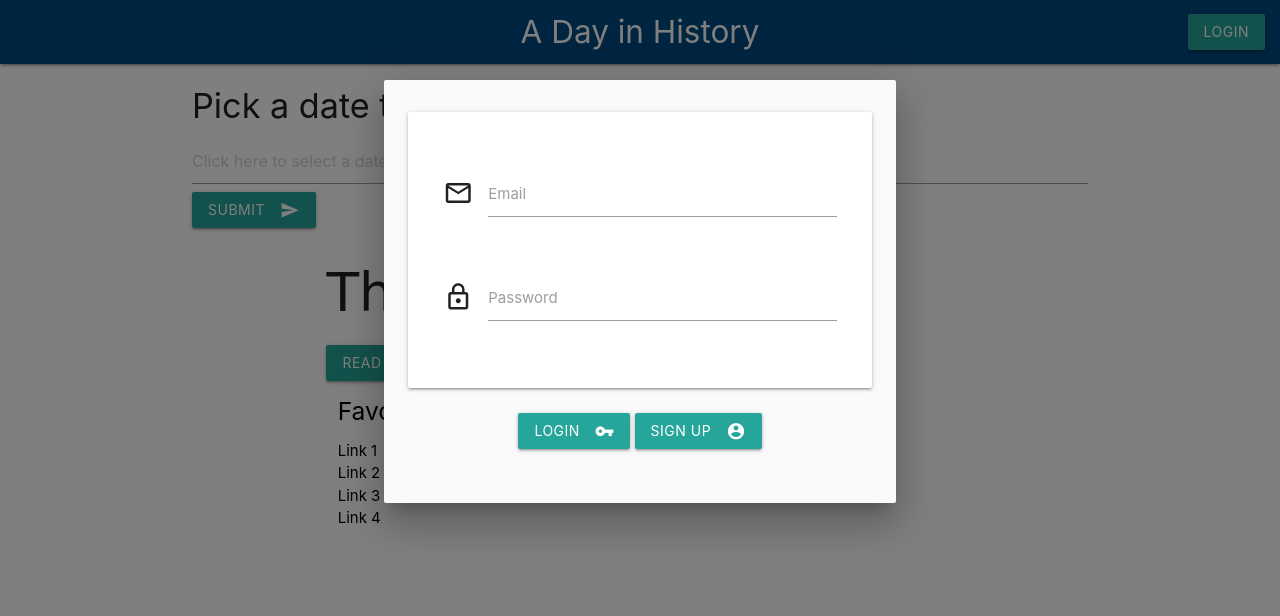
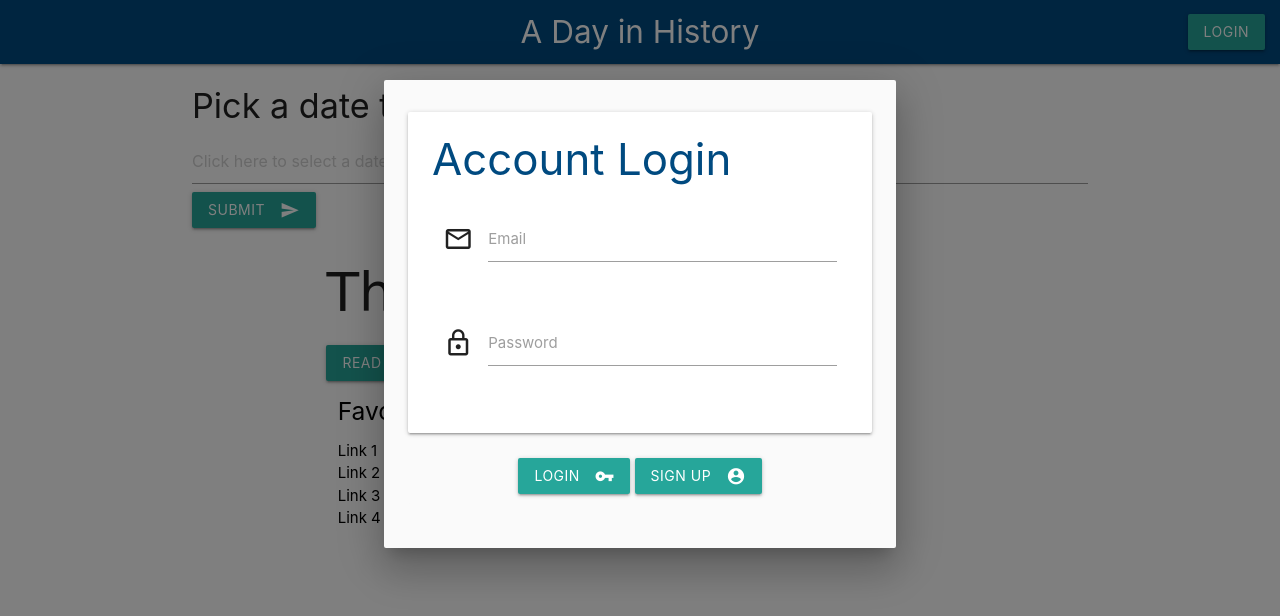
Before and after one commit to nehasahay/Project1, a plain HTML site: page index.html in a window 1280 px wide. Both pictures are taken after a click on the link "LOGIN". Drawn offline with nearby package versions, Linux system fonts and the light colour scheme; no server answers; a web font is replaced by a local one.

Commit message:
cleaned up login screen a second time :D

```diff
--- a/index.html
+++ b/index.html
@@ -33,8 +33,7 @@
                     <div class="row">
                         <div class="row z-depth-6 card-panel">
                             <form class="login-form">
-                                <div class="row">
-                                </div>
+                                <h3>Account Login</h3>
                                 <div class="row">
                                     <div class="input-field col s12">
                                         <i class="material-icons prefix">mail_outline</i>
--- a/style.css
+++ b/style.css
@@ -128,6 +128,9 @@ h2 {
   font-family: 'UnifrakturCook', cursive;
 }
 
+h3 {
+ color: #004a80
+}
 
 @media screen and (max-width: 768px) {
   .user_div {
```
